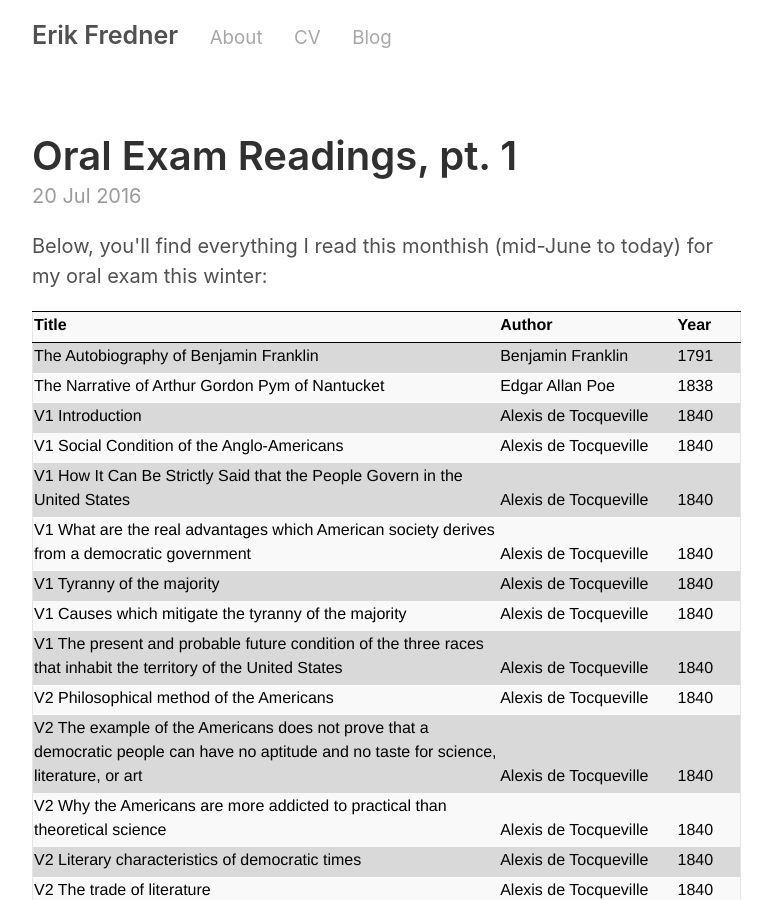
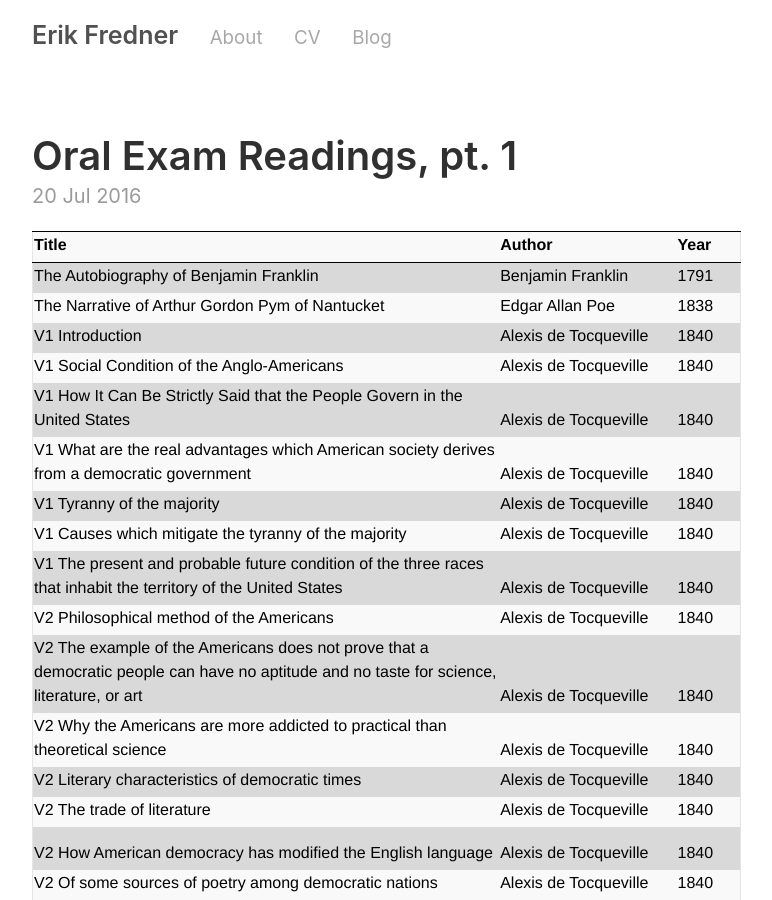
Before and after one commit to erikfredner/erikfredner.github.io, a Jekyll site: the page built from _posts/2016-07-20-orals-reading-1.html, in a window 1280 px wide and 900 px high. Shown: the whole window, without its empty margins (258-1030 px from the left). Built offline with Jekyll 4.4.1, drawn with Linux system fonts in a browser that asks for light colours.

Commit message:
update orals reading

```diff
--- a/_posts/2016-07-20-orals-reading-1.html
+++ b/_posts/2016-07-20-orals-reading-1.html
@@ -120,8 +120,6 @@ td
 -->
 </style>
 </head>
-
-<p>Below, you'll find everything I read this monthish (mid-June to today) for my oral exam this winter:</p>
 
 <body link="#0563C1" vlink="#954F72">
 
```
Also changed, not shown: 1 other file.
